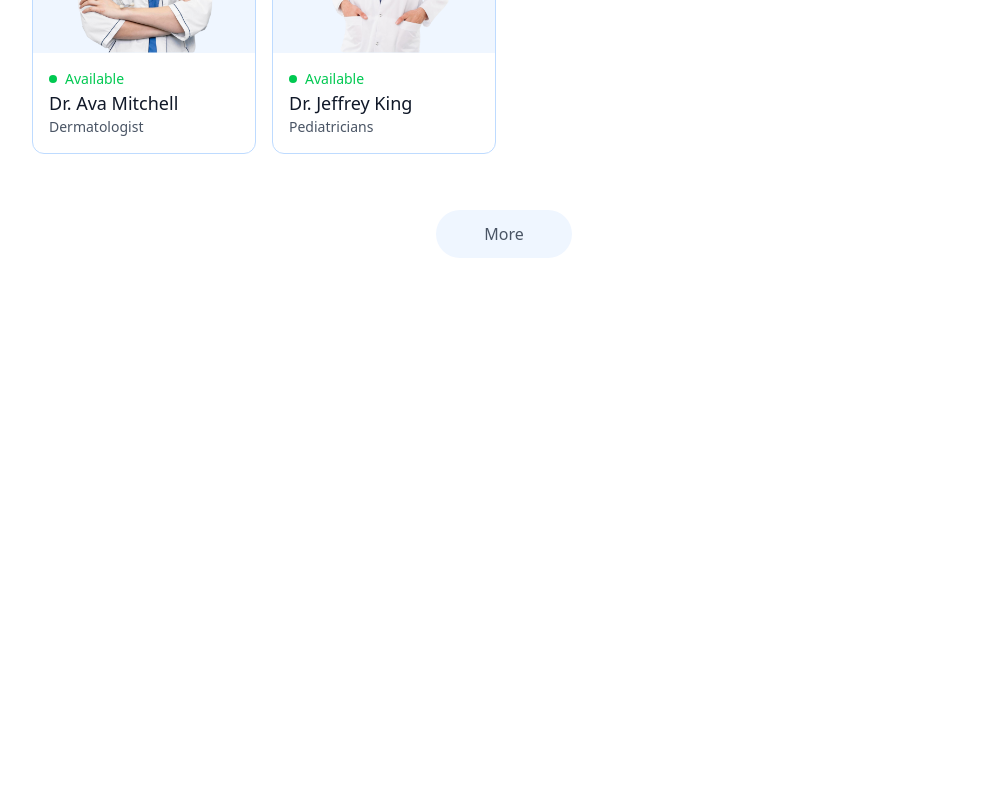
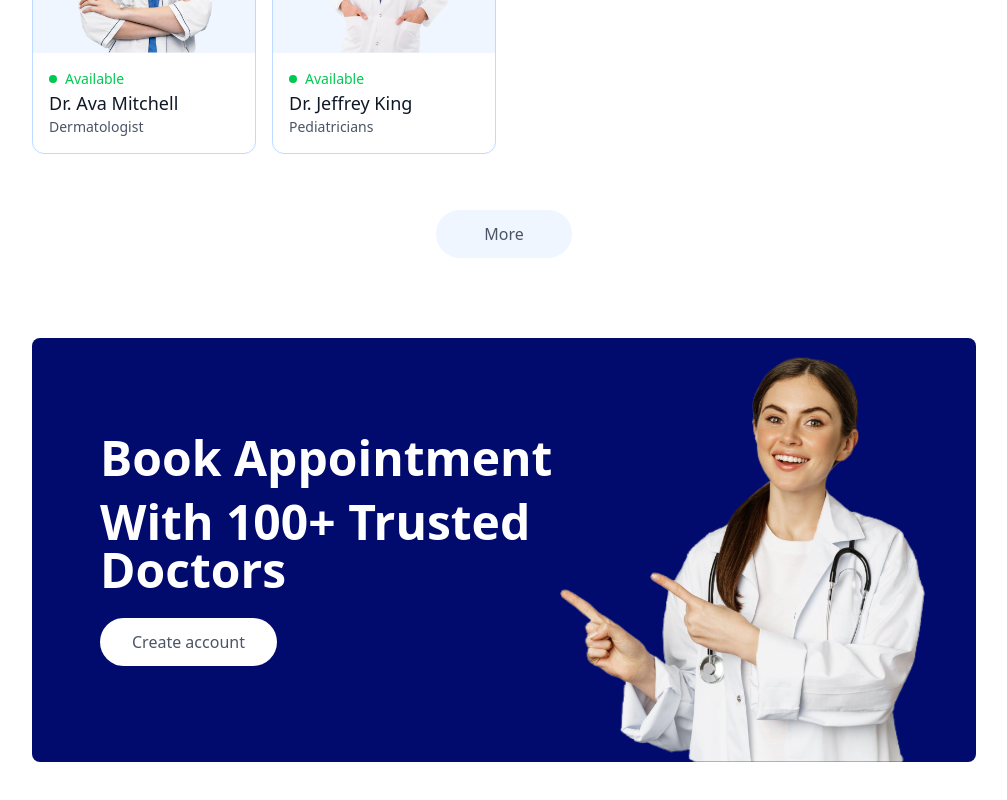
Before and after one commit to Saumya-Jain-B2K/DocPulse, a React (Vite) app in the folder frontend/: page / in a window 1280 px wide. Shown: the part 2183-2983 px from the top of the page, without its empty margins (136-1143 px from the left). Before the commit the page ends 2505 px from the top, so only its background shows below. Built offline with nearby package versions, Linux system fonts and the light colour scheme.

Commit message:
completed banner

```diff
--- a/frontend/src/components/Banner.jsx
+++ b/frontend/src/components/Banner.jsx
@@ -0,0 +1,25 @@
+import React from 'react'
+import { assets } from '../assets/assets'
+import { useNavigate } from 'react-router-dom'
+
+const Banner = () => {
+    const navigate = useNavigate();
+  return (
+    <div className='flex bg-[#000B6D] rounded-lg px-6 sm:px-10 md:px-14 lg:px-12 my-20 md:mx-10'>
+      {/* Left Side */}
+      <div className='flex-1 py-8 sm:py-10 md:py-16 lg:py-24 lg:pl-5'>
+        <div className='text-xl sm:text-2xl md:text-3xl lg:text-5xl font-semibold text-white'>
+            <p>Book Appointment</p>
+            <p className='mt-4'>With 100+ Trusted Doctors</p>
+        </div>
+        <button onClick={() =>{ navigate('/login'); scrollTo(0, 0)}} className='bg-white text-sm sm:text-base text-gray-600 px-8 py-3 rounded-full mt-6 hover:scale-105 transition-all'>Create account</button>
+      </div>
+      {/* Right Side */}
+      <div className='hidden md:block md:w-1/2 lg:w-[370px] relative'>
+        <img className='w-full absolute bottom-0 right-0 max-w-md' src={assets.appointment_img} alt="" />
+      </div>
+    </div>
+  )
+}
+
+export default Banner
--- a/frontend/src/pages/Home.jsx
+++ b/frontend/src/pages/Home.jsx
@@ -2,6 +2,7 @@
 import Header from '../components/Header'
 import SpecialityMenu from '../components/SpecialityMenu'
 import TopDoctors from '../components/TopDoctors'
+import Banner from '../components/Banner'
 
 const Home = () => {
   return (
@@ -9,6 +10,7 @@
       <Header />
       <SpecialityMenu />
       <TopDoctors />
+      <Banner />
     </div>
   )
 }
```
